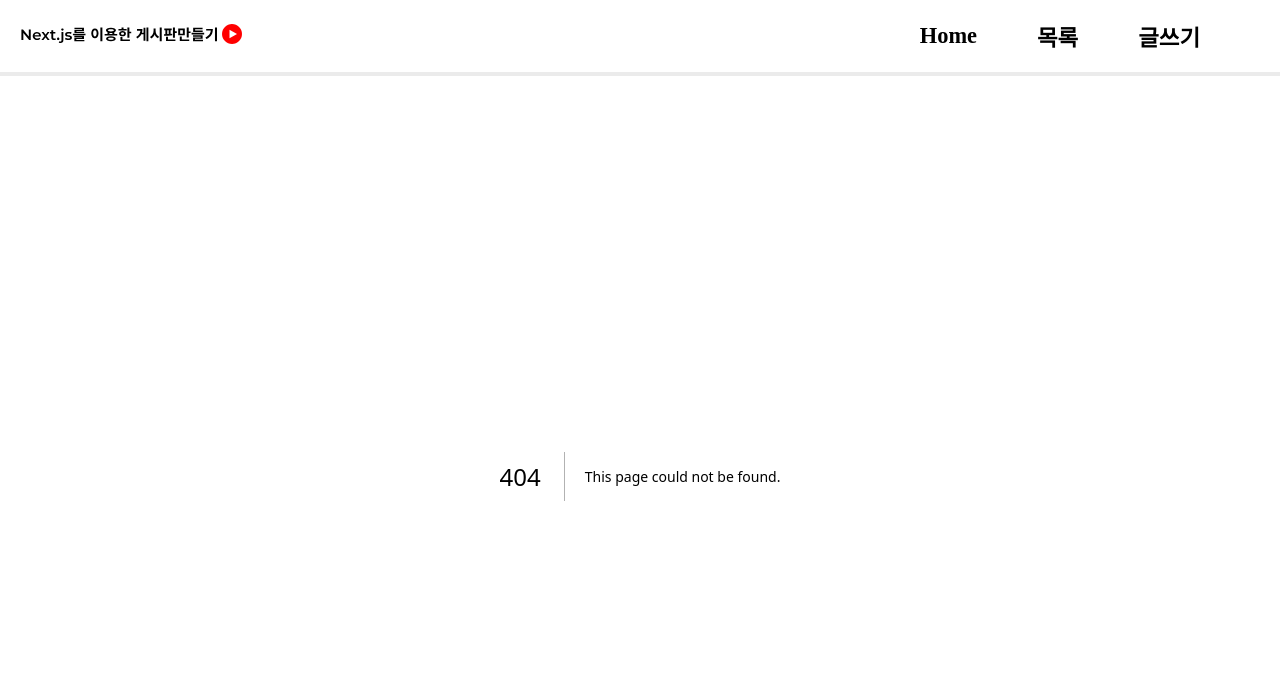
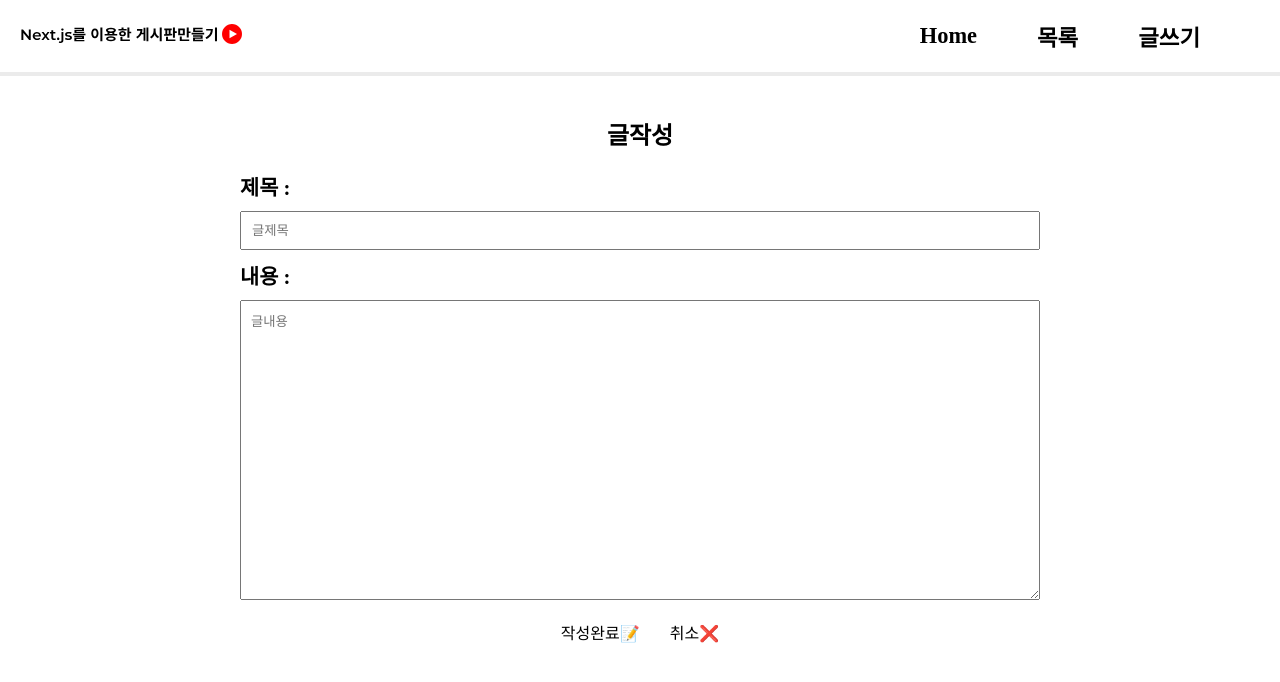
Before and after one commit to PracticeKJY/create-board-2th, a Next.js app: page /write in a window 1280 px wide. Before the commit this address had no page. Shown: the top 682 px of the page. Built offline with nearby package versions, Linux system fonts and the light colour scheme.

Commit message:
✨ feat. 글 작성기능 구현
- 글 작성 페이지 템플릿 생성
- css 추가
- pages > api > write > post에 server 생성.
- form을 통해, server로 DB에 저장해달라는 요청을 하고 서버에서 DB로 글 저장하는 로직

```diff
--- /dev/null
+++ b/app/write/page.jsx
@@ -0,0 +1,58 @@
+"use client"
+
+import { useRouter } from "next/navigation"
+import styles from "./write.module.css"
+
+const Write = () => {
+  //서버를 통해,
+  //1. 글 작성 템플릿을 찍고
+  //2. 전송버튼 누르면 서버에 글 저장 요청하고
+  //3. 서버를 통해 검사 후, DB에 저장
+
+  //서버?
+  //클라이언트에선 url, method로 요청
+  //서버에선 req,res 으로 전송
+
+  const router = useRouter()
+
+  return (
+    <div className={styles.container}>
+      <h4 className={styles.title}>글작성</h4>
+      <form className={styles.writeForm} action="/api/write/post" method="POST">
+        <label className={styles.writeLabel} htmlFor="title">
+          제목 :
+        </label>
+        <input
+          className={styles.titleInput}
+          id="title"
+          name="title"
+          type="text"
+          placeholder="글제목"
+        />
+        <label className={styles.writeLabel} htmlFor="content">
+          내용 :
+        </label>
+        <textarea
+          className={styles.contentInput}
+          id="content"
+          name="content"
+          placeholder="글내용"
+        />
+        <div className={styles.buttonContainer}>
+          <button className={styles.writeButton}>작성완료📝</button>
+          <button
+            className={styles.writeButton}
+            type="button"
+            onClick={() => {
+              router.back()
+            }}
+          >
+            취소❌
+          </button>
+        </div>
+      </form>
+    </div>
+  )
+}
+
+export default Write
--- /dev/null
+++ b/app/write/write.module.css
@@ -0,0 +1,50 @@
+.container {
+  display: flex;
+  flex-flow: column;
+  justify-content: center;
+  align-items: center;
+  padding: 20px;
+}
+.title {
+  font-size: 1.5rem;
+  font-weight: 700;
+  margin: 20px 0;
+}
+.writeForm {
+  display: flex;
+  flex-direction: column;
+  width: 800px;
+}
+
+.writeLabel {
+  display: inline-block;
+  font-size: 1.3rem;
+  font-weight: 700;
+}
+
+.titleInput {
+  box-sizing: border-box;
+  width: 100%;
+  padding: 10px;
+  display: block;
+  margin: 10px 0;
+}
+.contentInput {
+  box-sizing: border-box;
+  width: 100%;
+  height: 300px;
+  padding: 10px;
+  display: block;
+  margin: 10px 0;
+}
+
+.buttonContainer {
+  margin: 0 auto;
+}
+
+.writeButton {
+  padding: 10px 15px;
+  background: transparent;
+  border: none;
+  border-radius: 5px;
+}
--- /dev/null
+++ b/pages/api/write/post.js
@@ -0,0 +1,20 @@
+import { connectDB } from "@/util/db"
+
+const handler = async (req, res) => {
+  console.log(req.body)
+
+  if (req.method === "POST") {
+    if (req.body.title == "") {
+      return res.status(500).json("제목써라")
+    }
+    try {
+      const db = (await connectDB).db("board")
+      const result = db.collection("post").insertOne(req.body)
+      res.redirect(302, "/list")
+    } catch (error) {
+      console.log(error)
+    }
+  }
+}
+
+export default handler
```
